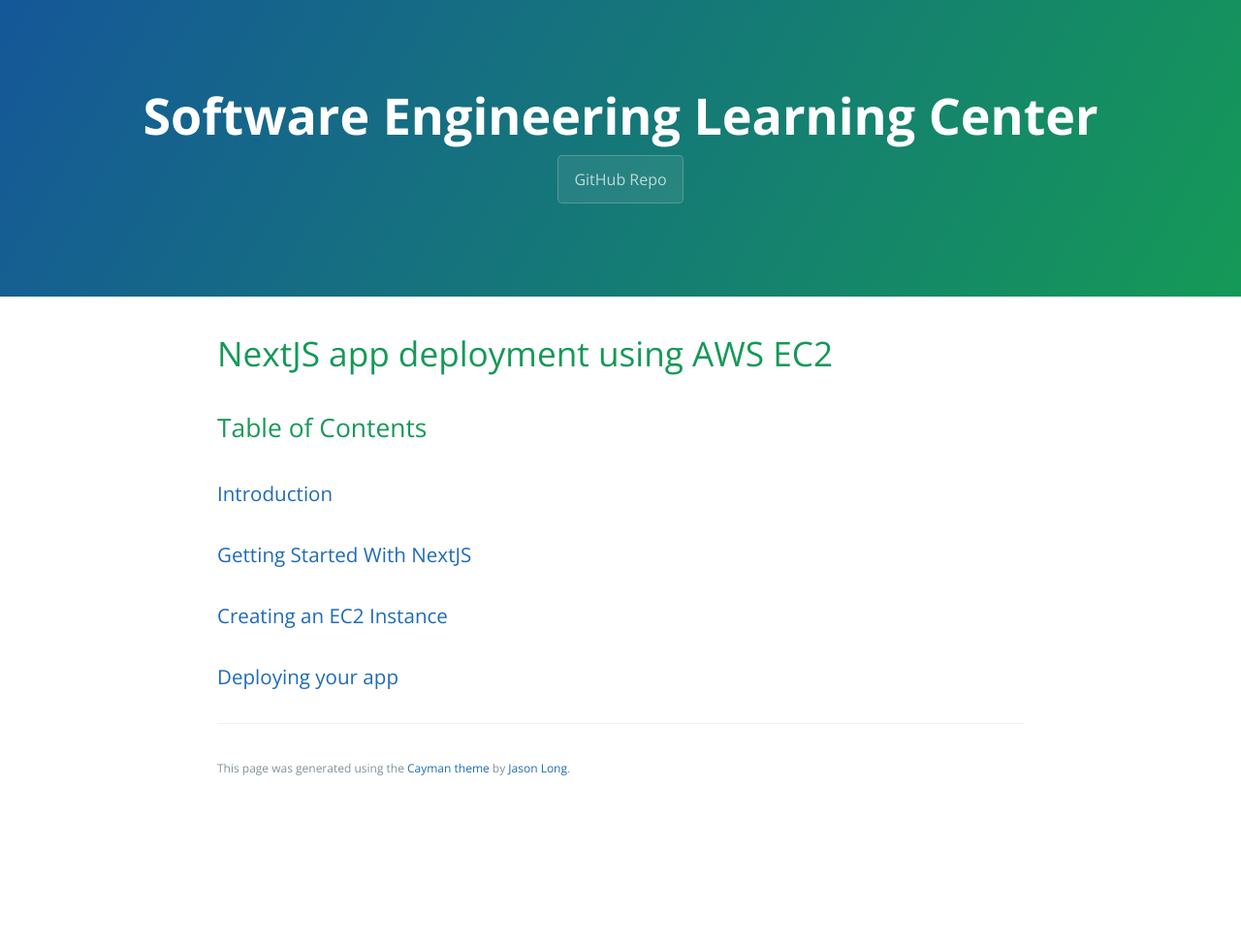
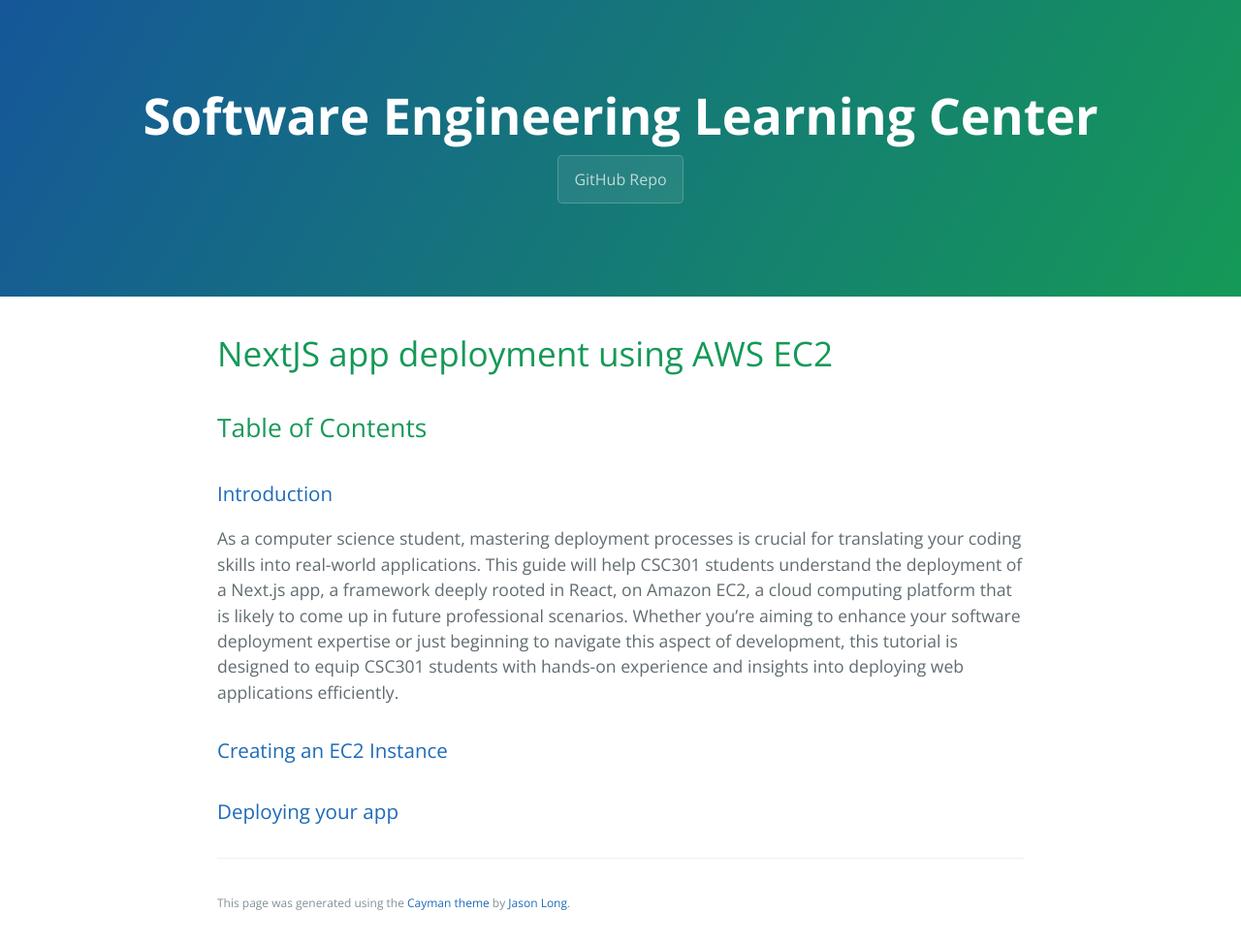
Before and after one commit to learning-software-engineering/learning-software-engineering.github.io, a Jekyll site: the page built from Topics/Development_Process/NextJS_AWS_Deployment.md, in a window 1280 px wide. Shown: the whole page at 97% size. Built offline with Jekyll 4.4.1, drawn with Linux system fonts in a browser that asks for light colours; our own code applies the rules of GitHub Pages for plain Markdown files; before the commit the page ends 900 px from its top, so only the background shows below that.

Commit message:
Update NextJS_AWS_Deployment.md

```diff
--- a/Topics/Development_Process/NextJS_AWS_Deployment.md
+++ b/Topics/Development_Process/NextJS_AWS_Deployment.md
@@ -2,6 +2,6 @@
 
 ## Table of Contents
 ### [Introduction](#intro-1)
-### [Getting Started With NextJS](#tech-stack-1)
+As a computer science student, mastering deployment processes is crucial for translating your coding skills into real-world applications. This guide will help CSC301 students understand the deployment of a Next.js app, a framework deeply rooted in React, on Amazon EC2, a cloud computing platform that is likely to come up in future professional scenarios. Whether you're aiming to enhance your software deployment expertise or just beginning to navigate this aspect of development, this tutorial is designed to equip CSC301 students with hands-on experience and insights into deploying web applications efficiently.
 ### [Creating an EC2 Instance](#deployment-process-1)
 ### [Deploying your app](#deploying-app-1)
```
